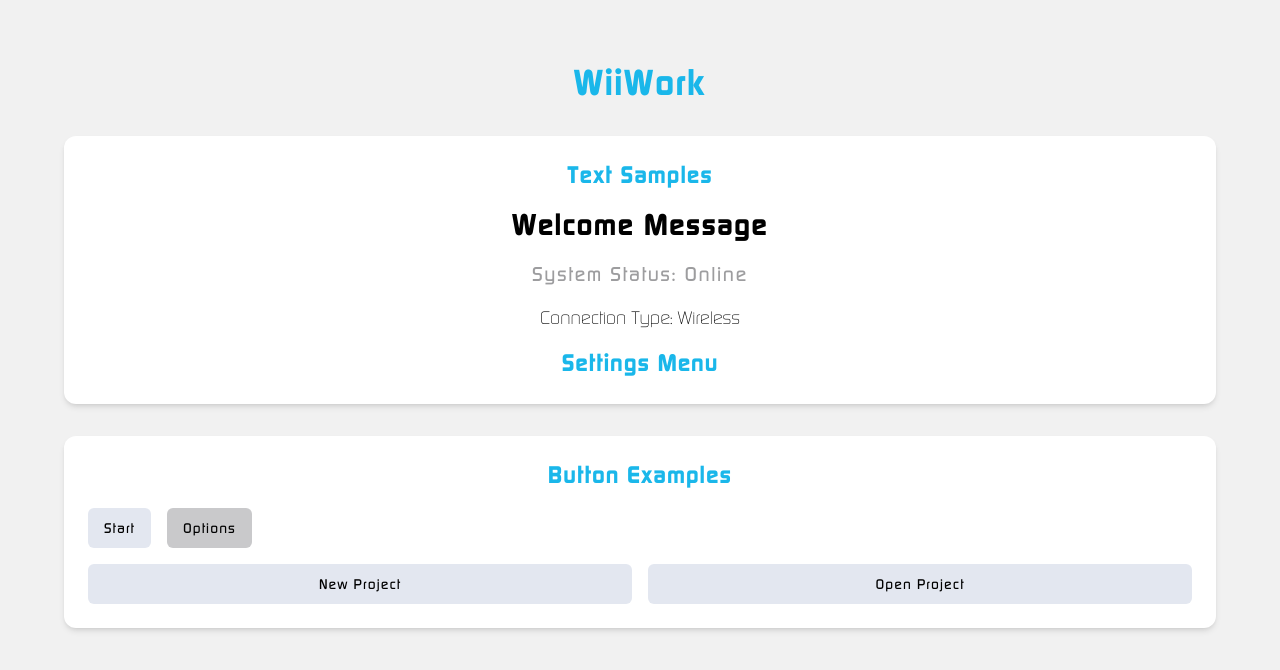
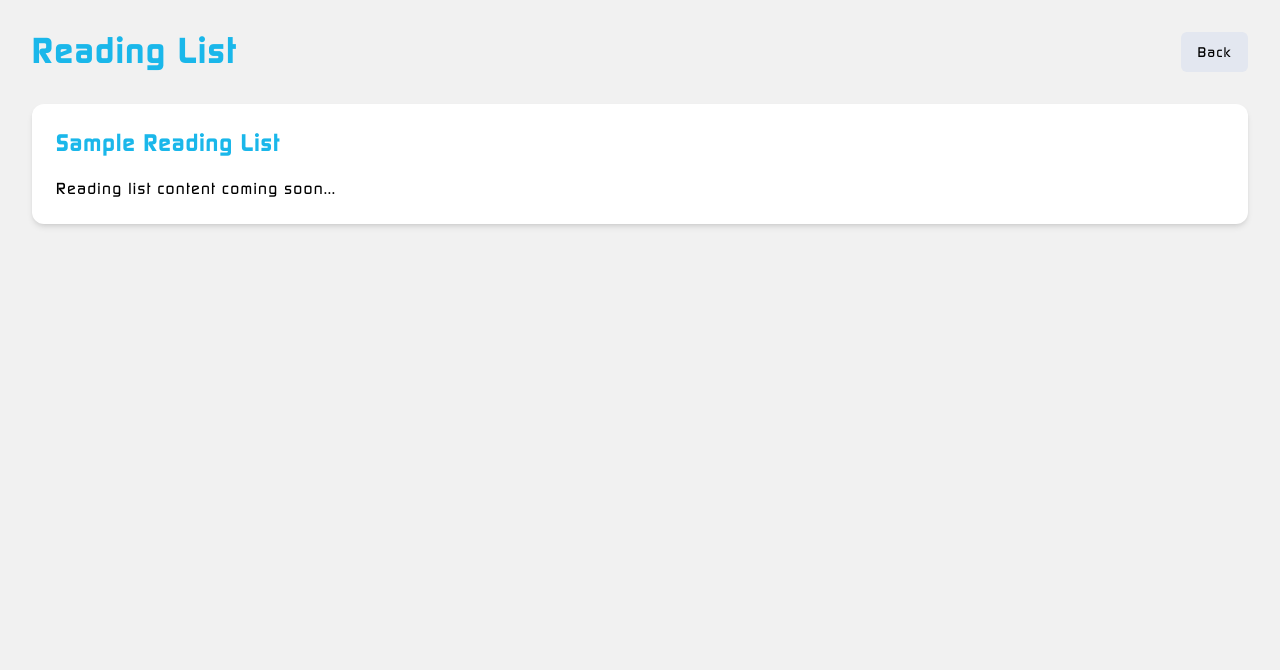
Before and after one commit to Alezander9/WiiWork, a React (Vite) app: page /reading-list in a window 1280 px wide. Shown: the top 670 px of the page. Built offline with nearby package versions, Linux system fonts and the light colour scheme.

Commit message:
feat: add react router

```diff
--- a/package.json
+++ b/package.json
@@ -17,6 +17,7 @@
     "lucide-react": "^0.475.0",
     "react": "^19.0.0",
     "react-dom": "^19.0.0",
+    "react-router-dom": "^7.1.5",
     "tailwind-merge": "^3.0.1",
     "tailwindcss-animate": "^1.0.7"
   },
--- a/src/App.tsx
+++ b/src/App.tsx
@@ -1,61 +1,19 @@
-import "./App.css";
-import { Button } from "@/components/ui/button";
+import { BrowserRouter as Router, Routes, Route } from "react-router-dom";
+import WelcomePage from "./pages/WelcomePage";
+import ReadingListPage from "./pages/ReadingListPage";
+import AdminPage from "./pages/AdminPage";
 
 function App() {
   return (
-    <main className="min-h-screen">
-      <div className="container mx-auto py-8 space-y-8">
-        {/* Main Title */}
-        <h1 className="text-4xl font-bold text-center mb-8 text-wii-blue ">
-          WiiWork
-        </h1>
-
-        {/* Text Samples */}
-        <section className="bg-white p-6 rounded-xl shadow-md space-y-4">
-          <h2 className="text-2xl text-wii-blue mb-4 font-bold">
-            Text Samples
-          </h2>
-
-          <div className="space-y-4">
-            <p className="text-3xl font-bold text-black">Welcome Message</p>
-            <p className="text-xl font-normal text-wii-gray">
-              System Status: Online
-            </p>
-            <p className="text-lg font-light text-black">
-              Connection Type: Wireless
-            </p>
-            <p className="text-2xl font-bold text-wii-blue">Settings Menu</p>
-          </div>
-        </section>
-
-        {/* Button Examples */}
-        <section className="bg-white p-6 rounded-xl shadow-md">
-          <h2 className="text-2xl text-wii-blue mb-4 font-bold">
-            Button Examples
-          </h2>
-
-          <div className="space-y-4">
-            <div className="flex gap-4">
-              <Button className="bg-wii-button-blue hover:bg-wii-blue text-black hover:text-white font-normal">
-                Start
-              </Button>
-              <Button className="bg-wii-menu-gray hover:bg-wii-gray text-black hover:text-white font-normal">
-                Options
-              </Button>
-            </div>
-
-            <div className="grid grid-cols-2 gap-4">
-              <Button className="bg-wii-button-blue hover:bg-wii-blue text-black hover:text-white font-normal">
-                New Project
-              </Button>
-              <Button className="bg-wii-button-blue hover:bg-wii-blue text-black hover:text-white font-normal">
-                Open Project
-              </Button>
-            </div>
-          </div>
-        </section>
-      </div>
-    </main>
+    <Router>
+      <main className="min-h-screen">
+        <Routes>
+          <Route path="/" element={<WelcomePage />} />
+          <Route path="/reading-list" element={<ReadingListPage />} />
+          <Route path="/admin" element={<AdminPage />} />
+        </Routes>
+      </main>
+    </Router>
   );
 }
 
--- /dev/null
+++ b/src/pages/AdminPage.tsx
@@ -0,0 +1,27 @@
+import { Button } from "@/components/ui/button";
+import { useNavigate } from "react-router-dom";
+
+export default function AdminPage() {
+  const navigate = useNavigate();
+
+  return (
+    <div className="container mx-auto py-8 space-y-8">
+      <div className="flex justify-between items-center">
+        <h1 className="text-4xl font-bold text-wii-blue">Admin Panel</h1>
+        <Button
+          className="bg-wii-button-blue hover:bg-wii-blue text-black hover:text-white font-normal"
+          onClick={() => navigate("/")}
+        >
+          Back
+        </Button>
+      </div>
+
+      <section className="bg-white p-6 rounded-xl shadow-md">
+        <h2 className="text-2xl text-wii-blue mb-4 font-bold">
+          Admin Controls
+        </h2>
+        <p className="font-normal text-black">Admin controls coming soon...</p>
+      </section>
+    </div>
+  );
+}
--- /dev/null
+++ b/src/pages/ReadingListPage.tsx
@@ -0,0 +1,29 @@
+import { Button } from "@/components/ui/button";
+import { useNavigate } from "react-router-dom";
+
+export default function ReadingListPage() {
+  const navigate = useNavigate();
+
+  return (
+    <div className="container mx-auto py-8 space-y-8">
+      <div className="flex justify-between items-center">
+        <h1 className="text-4xl font-bold text-wii-blue">Reading List</h1>
+        <Button
+          className="bg-wii-button-blue hover:bg-wii-blue text-black hover:text-white font-normal"
+          onClick={() => navigate("/")}
+        >
+          Back
+        </Button>
+      </div>
+
+      <section className="bg-white p-6 rounded-xl shadow-md">
+        <h2 className="text-2xl text-wii-blue mb-4 font-bold">
+          Sample Reading List
+        </h2>
+        <p className="font-normal text-black">
+          Reading list content coming soon...
+        </p>
+      </section>
+    </div>
+  );
+}
--- /dev/null
+++ b/src/pages/WelcomePage.tsx
@@ -0,0 +1,29 @@
+import { Button } from "@/components/ui/button";
+import { useNavigate } from "react-router-dom";
+
+export default function WelcomePage() {
+  const navigate = useNavigate();
+
+  return (
+    <div className="container mx-auto py-8 space-y-8">
+      <h1 className="text-4xl font-bold text-center mb-8 text-wii-blue">
+        WiiWork
+      </h1>
+
+      <div className="flex flex-col items-center gap-6">
+        <Button
+          className="w-64 bg-wii-button-blue hover:bg-wii-blue text-black hover:text-white font-normal"
+          onClick={() => navigate("/reading-list")}
+        >
+          Reading List
+        </Button>
+        <Button
+          className="w-64 bg-wii-button-blue hover:bg-wii-blue text-black hover:text-white font-normal"
+          onClick={() => navigate("/admin")}
+        >
+          Admin Panel
+        </Button>
+      </div>
+    </div>
+  );
+}
```
Also changed, not shown: 1 other file (tests, documents, lock files or other folders).
